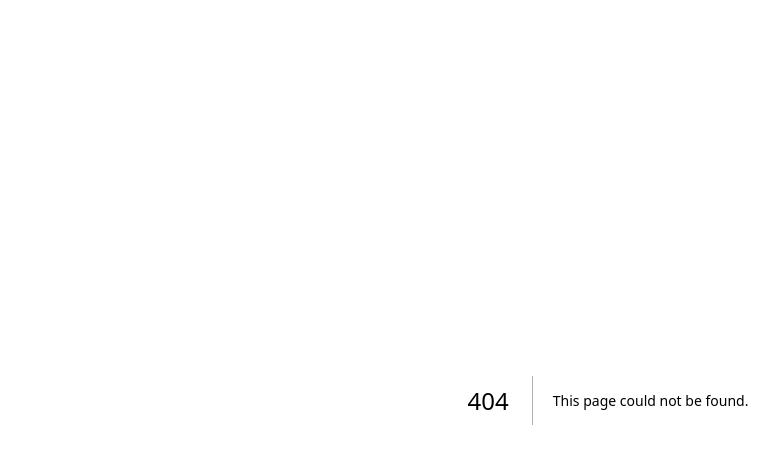
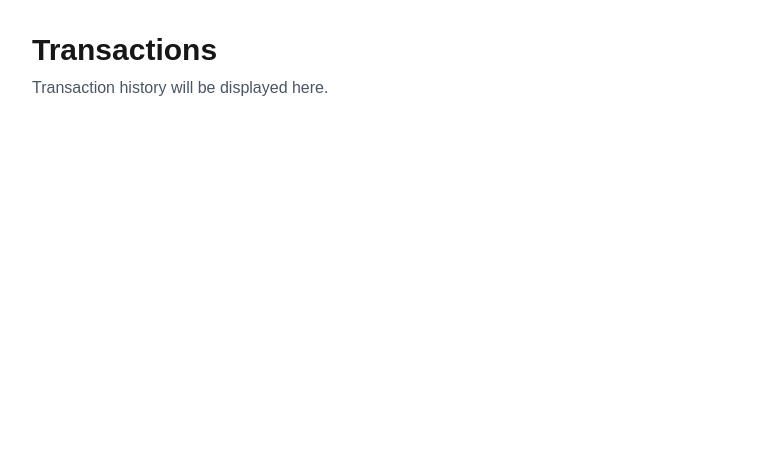
Before and after one commit to kalviumcommunity/SW2627-Nextjs-Paytm-Recharge, a Next.js app in the folder paytm-recharge-nextjs/: page /transactions in a window 1280 px wide. Before the commit this address had no page. Shown: the top 464 px of the page, without its empty margins (32-811 px from the left). Built offline with nearby package versions, Linux system fonts and the light colour scheme.

Commit message:
feat(frontend): setup routing and navigation

```diff
--- /dev/null
+++ b/paytm-recharge-nextjs/app/recharge/page.tsx
@@ -0,0 +1,12 @@
+export default function RechargePage() {
+  return (
+    <main className="min-h-screen p-8">
+      <div className="mx-auto max-w-6xl">
+        <h1 className="text-3xl font-bold">Recharge</h1>
+        <p className="mt-2 text-gray-600">
+          Recharge form will be implemented here.
+        </p>
+      </div>
+    </main>
+  );
+}
--- /dev/null
+++ b/paytm-recharge-nextjs/app/transactions/page.tsx
@@ -0,0 +1,12 @@
+export default function TransactionsPage() {
+  return (
+    <main className="min-h-screen p-8">
+      <div className="mx-auto max-w-6xl">
+        <h1 className="text-3xl font-bold">Transactions</h1>
+        <p className="mt-2 text-gray-600">
+          Transaction history will be displayed here.
+        </p>
+      </div>
+    </main>
+  );
+}
```
Also changed, not shown: paytm-recharge-nextjs/components/layout/Navbar.tsx (added).
